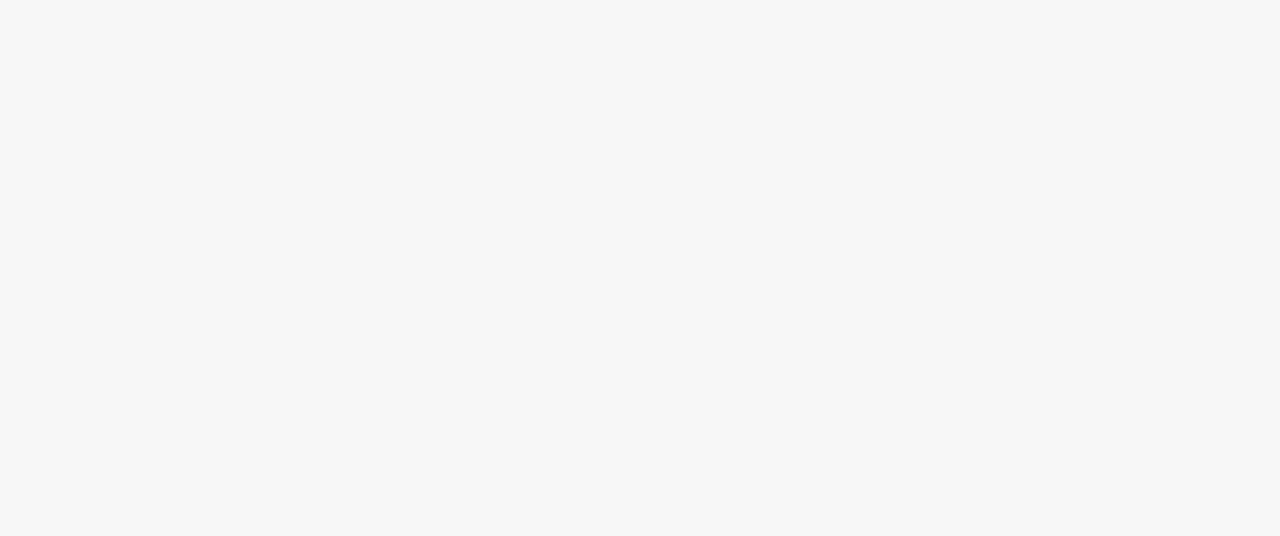
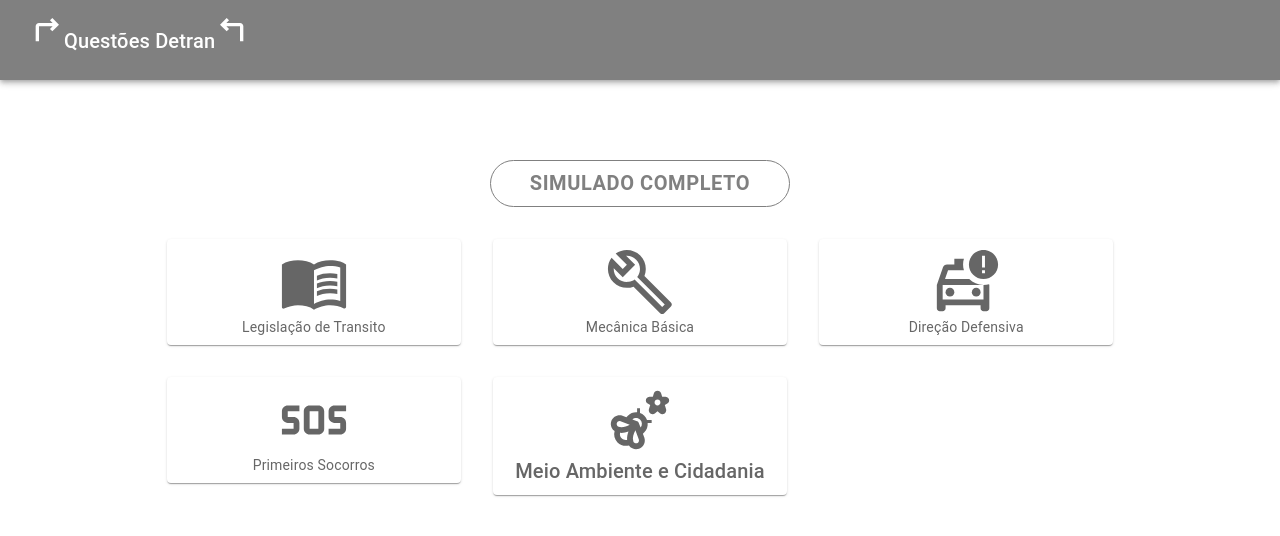
Before and after one commit to farsousa/teste-gh-pages, a React (Create React App) app: page / in a window 1280 px wide. Shown: the top 536 px of the page. Built offline with nearby package versions, Linux system fonts and the light colour scheme.

Commit message:
Esboço da página principal, faltando organizar a navBar

```diff
--- a/package.json
+++ b/package.json
@@ -5,6 +5,7 @@
   "dependencies": {
     "@emotion/react": "^11.11.4",
     "@emotion/styled": "^11.11.5",
+    "@mui/icons-material": "^5.16.0",
     "@mui/material": "^5.16.0",
     "react": "^18.3.1",
     "react-dom": "^18.3.1",
@@ -18,8 +19,8 @@
     "@types/node": "^16.18.101",
     "@types/react": "^18.3.3",
     "@types/react-dom": "^18.3.0",
-    "web-vitals": "^2.1.4",
-    "typescript": "^4.9.5"
+    "typescript": "^4.9.5",
+    "web-vitals": "^2.1.4"
   },
   "scripts": {
     "start": "react-scripts start",
--- a/src/App.tsx
+++ b/src/App.tsx
@@ -1,30 +1,150 @@
+import { styled } from "@mui/material/styles";
+import Box from "@mui/material/Box";
+import Paper from "@mui/material/Paper";
+import Grid from "@mui/material/Grid";
+import Typography from "@mui/material/Typography";
+import EmojiNatureOutlinedIcon from "@mui/icons-material/EmojiNatureOutlined";
+import MenuBookOutlinedIcon from "@mui/icons-material/MenuBookOutlined";
+import BuildOutlinedIcon from "@mui/icons-material/BuildOutlined";
+import TaxiAlertOutlinedIcon from "@mui/icons-material/TaxiAlertOutlined";
+import SosOutlinedIcon from "@mui/icons-material/SosOutlined";
+import Button from "@mui/material/Button";
+import TurnRightIcon from "@mui/icons-material/TurnRight";
+import TurnLeftIcon from "@mui/icons-material/TurnLeft";
+import AppBar from "@mui/material/AppBar";
+import Toolbar from "@mui/material/Toolbar";
+import IconButton from "@mui/material/IconButton";
 
-import { ThemeProvider } from '@emotion/react';
-import { Button, createTheme } from '@mui/material';
-import Box from '@mui/material/Box'
-import { orange } from '@mui/material/colors';
+const Item = styled(Paper)(({ theme }) => ({
+  backgroundColor: theme.palette.mode === "dark" ? "#1A2027" : "#fff",
+  ...theme.typography.body2,
+  padding: theme.spacing(1),
+  textAlign: "center",
+  color: theme.palette.text.secondary,
+}));
+
 function App() {
 
 
-  const theme = createTheme({
-      palette: {
-        primary: {
-          main: orange[400],
-          dark: orange[900],
-          contrastText: '#fff'
+  return (
+    <Box
+    className="main"
+    sx={{
+      display: "flex",
+      flexDirection: "column",
+      justifyContent: "center",
+      alignItems: "center",
+      width: "100vw",
+      height: "100vh",
+    }}
+  >
+    <AppBar
+      position="static"
+      sx={{ mb: 10, backgroundColor: "gray", height: 80 }}
+    >
+      <Toolbar>
+        <Typography variant="h6" component="div" sx={{ flexGrow: 1 }}>
+          <TurnRightIcon sx={{ fontSize: 40 }} />
+
+          Questões Detran
+          <TurnLeftIcon sx={{ fontSize: 40 }} />
+
+        </Typography>
+      </Toolbar>
+    </AppBar>
+    <Button
+      variant="outlined"
+      sx={{
+        width: 300,
+        mb: 4,
+        color: "gray",
+        fontWeight: "bold",
+        fontSize: 20,
+        borderColor: "gray",
+        borderRadius: 10,
+        "&:hover": {
+          backgroundColor: "gray",
+          color: "white",
+          borderColor: "gray",
         },
-        background:{
-          default: '#f7f7f7'
-        }
-      }
-
-  });
-  return (
-    <ThemeProvider theme={theme}>
-    <Box width='100vw' height= '100vh' sx={{ bgcolor: 'background.default'}}>
-
+      }}
+    >
+      Simulado Completo
+    </Button>
+    <Box
+      sx={{
+        flexGrow: 1,
+        paddingRight: { xs: 4, sm: 3, md: 10, lg: 10, xl: 10 },
+        paddingLeft: { xs: 4, sm: 3, md: 10, lg: 10, xl: 10 },
+      }}
+    >
+      <Grid container spacing={4} sx={{ flexWarap: "wrap" }}>
+        <Grid item xs={12} sm={4}>
+          <Item
+            sx={{
+              display: "flex",
+              flexDirection: "column",
+              justifyContent: "center",
+              alignItems: "center",
+            }}
+          >
+            <MenuBookOutlinedIcon style={{ fontSize: 70 }} /> Legislação de
+            Transito
+          </Item>
+        </Grid>
+        <Grid item xs={12} sm={4}>
+          <Item
+            sx={{
+              display: "flex",
+              flexDirection: "column",
+              justifyContent: "center",
+              alignItems: "center",
+            }}
+          >
+            <BuildOutlinedIcon style={{ fontSize: 70 }} /> Mecânica Básica
+          </Item>
+        </Grid>
+        <Grid item xs={12} sm={4}>
+          <Item
+            sx={{
+              display: "flex",
+              flexDirection: "column",
+              justifyContent: "center",
+              alignItems: "center",
+            }}
+          >
+            <TaxiAlertOutlinedIcon style={{ fontSize: 70 }} />
+            Direção Defensiva
+          </Item>
+        </Grid>
+        <Grid item xs={12} sm={4}>
+          <Item
+            sx={{
+              display: "flex",
+              flexDirection: "column",
+              justifyContent: "center",
+              alignItems: "center",
+            }}
+          >
+            <SosOutlinedIcon style={{ fontSize: 70 }} /> Primeiros Socorros
+          </Item>
+        </Grid>
+        <Grid item xs={12} sm={4}>
+          <Item
+            sx={{
+              display: "flex",
+              flexDirection: "column",
+              justifyContent: "center",
+              alignItems: "center",
+            }}
+          >
+            <EmojiNatureOutlinedIcon style={{ fontSize: 70 }} />
+            <Typography variant="h6">Meio Ambiente e Cidadania</Typography>
+          </Item>
+        </Grid>
+      </Grid>
     </Box>
-    </ThemeProvider>
+  </Box>
 
   );
 }
```
Also changed, not shown: 1 other file (tests, documents, lock files or other folders).
